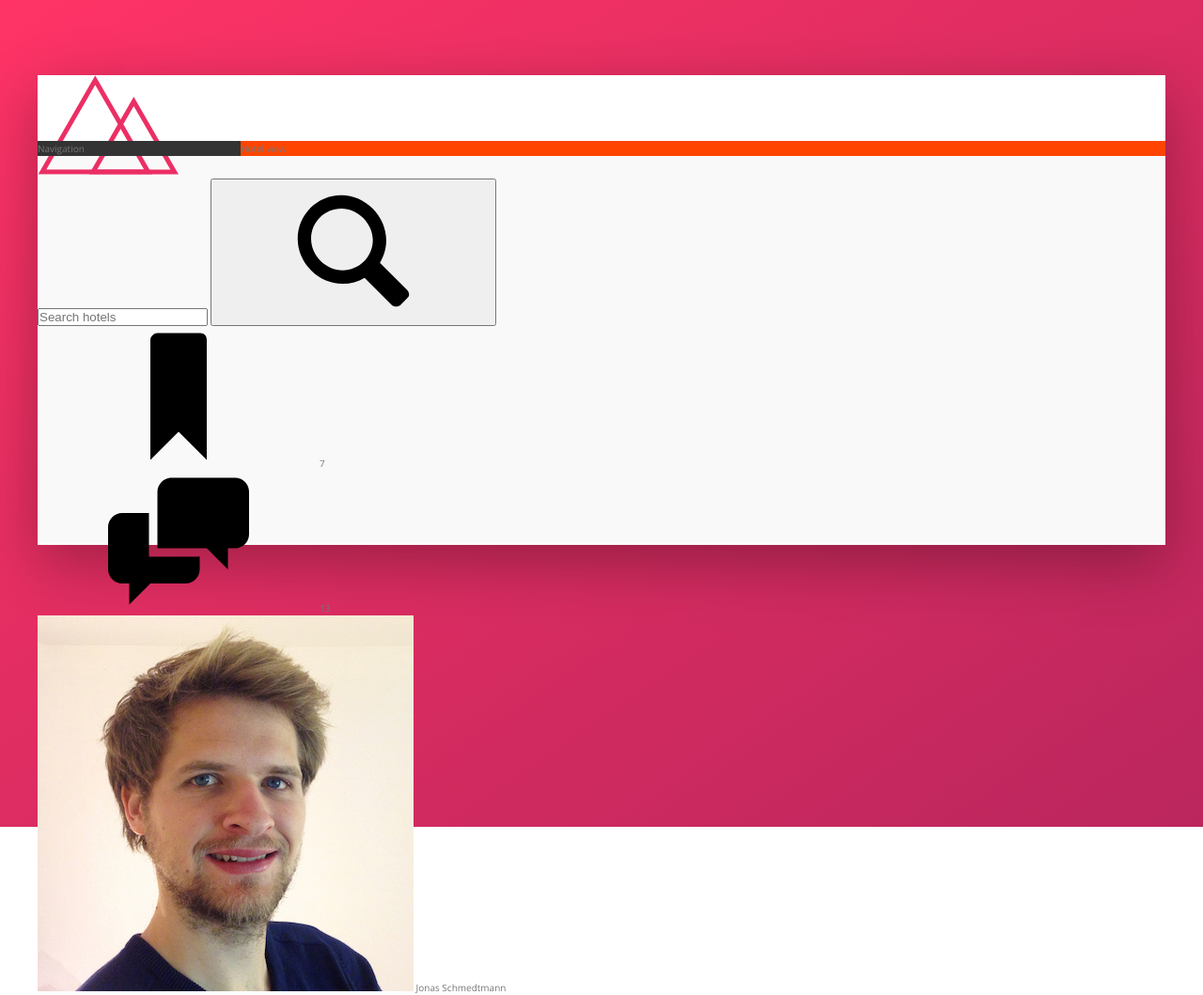
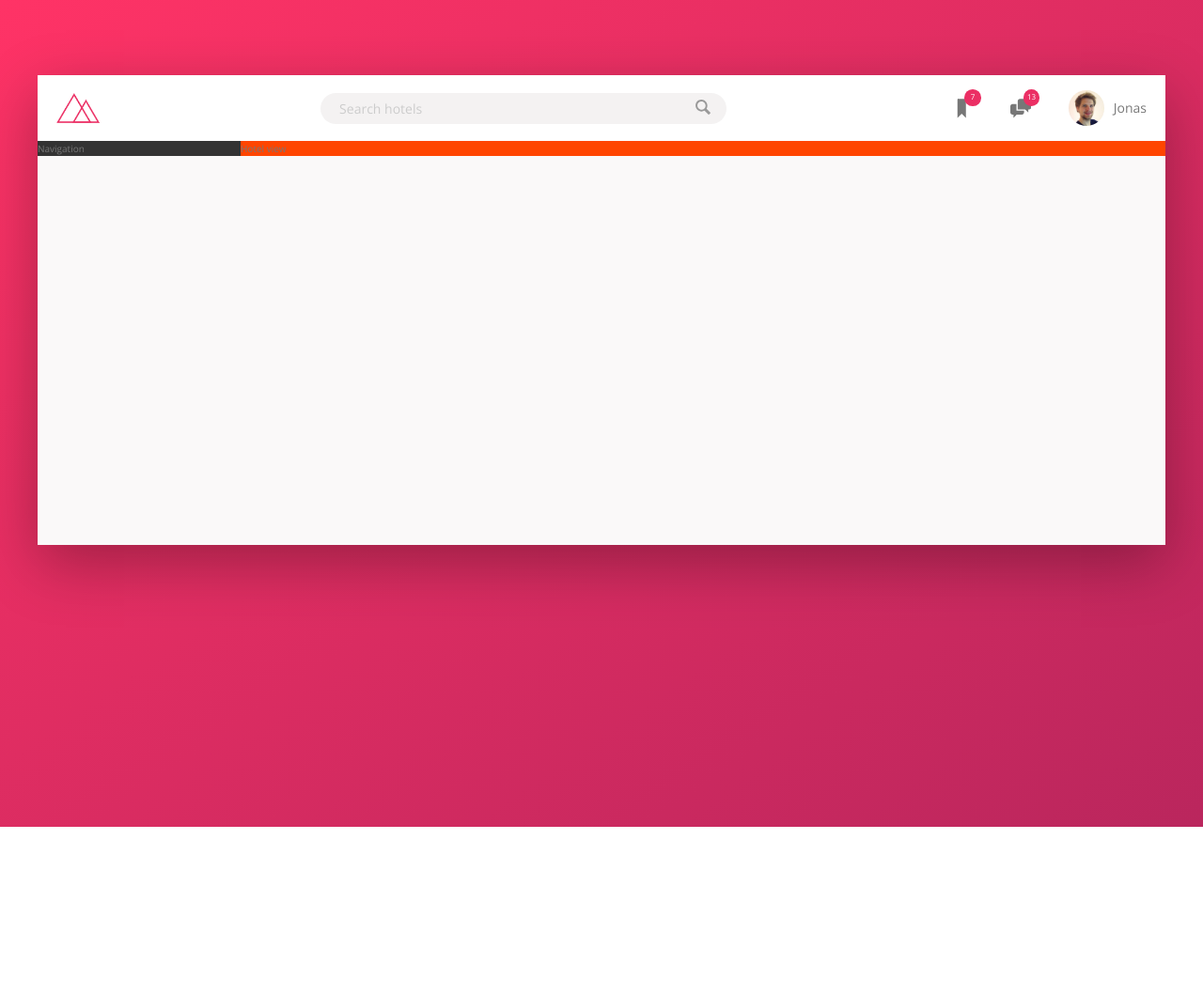
Before and after one commit to sssgordon/trillo, a website: page index.html in a window 1280 px wide. Shown: the whole page at 94% size. After the commit the page ends 880 px from the top, so only its background shows below. Drawn offline with nearby package versions, Linux system fonts and the light colour scheme.

Commit message:
Finish styling header

```diff
--- a/index.html
+++ b/index.html
@@ -18,7 +18,7 @@
             <header class="header">
                 <img src="img/logo.png" alt="trillo logo" class="logo" />
 
-                <form action="#" class="">
+                <form action="#" class="search">
                     <input
                         type="text"
                         class="search__input"
@@ -52,9 +52,7 @@
                             alt="User photo"
                             class="user-nav__user-photo"
                         />
-                        <span class="user-nav__user-name"
-                            >Jonas Schmedtmann</span
-                        >
+                        <span class="user-nav__user-name">Jonas</span>
                     </div>
                 </nav>
             </header>
--- a/sass/_components.scss
+++ b/sass/_components.scss
@@ -0,0 +1,135 @@
+////////////////////////////////////////////
+// LOGO
+.logo {
+    height: 3.25rem;
+    margin-left: 2rem;
+}
+
+////////////////////////////////////////////
+// SEARCH
+.search {
+    // background-color: orangered;
+    flex: 0 0 40%;
+
+    display: flex;
+    align-items: center;
+    justify-content: center;
+
+    &__input {
+        // input elements does not inherit automatically from html
+        font-family: inherit;
+        font-size: inherit;
+        color: inherit;
+        background-color: var(--color-grey-light-2);
+        border: none;
+        padding: 0.7rem 2rem;
+        border-radius: 100px; // rounded edges
+
+        width: 90%;
+        margin-right: -3.5rem; // so the button will be on the input
+
+        transition: all 0.2s;
+
+        &:focus {
+            outline: none;
+            width: 100%;
+            background-color: var(--color-grey-light-3);
+        }
+
+        &::-webkit-input-placeholder {
+            // selects input placeholder
+            font-weight: 100;
+            // color: red;
+            color: var(--color-grey-light-4);
+        }
+    }
+
+    &__input:focus + &__button {
+        // sibling selector
+        background-color: var(--color-grey-light-3);
+    }
+
+    &__button {
+        border: none;
+        background-color: var(
+            --color-grey-light-2
+        ); // so it looks like part of the input
+
+        cursor: pointer;
+
+        &:focus {
+            outline: none;
+        }
+
+        &:active {
+            transform: translateY(
+                2px
+            ); // when we click the button it moves down
+        }
+    }
+
+    &__icon {
+        // svg icon: set height and width
+        height: 2rem;
+        width: 2rem;
+        fill: var(--color-grey-dark-3); // how to change svg color
+    }
+}
+
+////////////////////////////////////////////
+// USER NAVIGATION
+.user-nav {
+    // background-color: greenyellow;
+    align-self: stretch; // so that when hover, the grey background stretch the whole height
+
+    display: flex;
+    align-items: center;
+
+    & > * {
+        // selects all direct children of .user-nav
+        padding: 0 2rem;
+        cursor: pointer;
+        height: 100%; // so that when hover, the grey background stretch the height
+
+        display: flex; // every box element is a flex container
+        align-items: center;
+    }
+
+    & > *:hover {
+        background-color: var(--color-grey-light-2);
+    }
+
+    &__icon-box {
+        position: relative;
+    }
+
+    &__icon {
+        height: 2.25rem;
+        width: 2.25rem;
+        fill: var(--color-grey-dark-2);
+    }
+
+    &__notification {
+        font-size: 0.8rem;
+        height: 1.75rem;
+        width: 1.75rem;
+        border-radius: 50%;
+        background-color: var(--color-primary);
+        color: #fff;
+
+        position: absolute;
+        top: 1.5rem;
+        right: 1.1rem;
+
+        // flexbox WORKS ON TEXT
+        display: flex;
+        justify-content: center;
+        align-items: center;
+    }
+
+    &__user-photo {
+        height: 3.75rem;
+        border-radius: 50%; // makes it circle
+        margin-right: 1rem;
+    }
+}
--- a/sass/_layout.scss
+++ b/sass/_layout.scss
@@ -8,9 +8,14 @@
 }
 
 .header {
+    font-size: 1.4rem;
     height: 7rem;
     background-color: #fff;
     border-bottom: var(--color-grey-light-2);
+
+    display: flex;
+    justify-content: space-between;
+    align-items: center;
 }
 
 .content {
```
Also changed, not shown: css/style.css, 1 other file.
